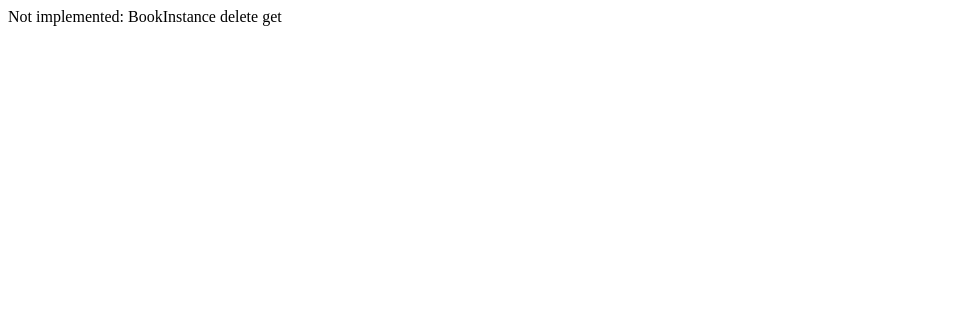
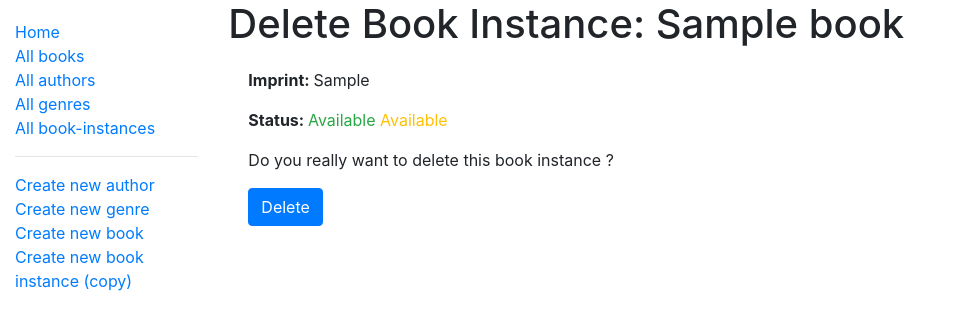
Before and after one commit to Fronchak/local-library-express, a Node server app: page /catalog/bookInstance/600000000000000000000001/delete in a window 1280 px wide. Shown: the top 330 px of the page, without its empty margins (0-958 px from the left). Run offline with Node 20, Linux system fonts and the light colour scheme; tables that the repository leaves empty hold one stand-in row (values such as "Sample post"); some libraries are stand-ins or nearby versions.

Commit message:
Implementado exclusão das cópias dos livros

```diff
--- a/controllers/bookInstanceController.js
+++ b/controllers/bookInstanceController.js
@@ -78,12 +78,31 @@ exports.bookInstance_create_post = [
     }
 ];
 
-exports.bookInstance_delete_get = (req, res) => {
-    res.send("Not implemented: BookInstance delete get");
+exports.bookInstance_delete_get = (req, res, next) => {
+    const id = mongoose.Types.ObjectId(req.params.id);
+    BookInstance.findById(id)
+        .populate("book")
+        .exec((err, bookInstance) => {
+            if (err) return next(err);
+            if (!bookInstance) return res.redirect("/catalog/bookinstances");
+            return res.render("bookInstanceDelete", {
+                title: "Delete Book Instance",
+                bookInstance
+            });
+        });
 };
 
 exports.bookInstance_delete_post = (req, res) => {
-    res.send("Not implemented: BookInstance delete post");
+    const id = req.body.bookinstanceid;
+    BookInstance.findById(id)
+        .exec((err, bookInstance) => {
+            if (err) return next(err);
+            if (!bookInstance) return res.redirect("/catalog/bookinstances");
+            BookInstance.findByIdAndDelete(id, (err) => {
+                if (err) return next(err);
+                return res.redirect("/catalog/bookinstances");
+            });
+        });
 };
 
 exports.bookInstance_update_get = (req, res) => {
--- a/models/bookInstance.js
+++ b/models/bookInstance.js
@@ -7,7 +7,7 @@ const BookInstanceSchema = new Schema({
     book: { type: Schema.Types.ObjectId, ref: "Book", required: true },
     imprint: { type: String, required: true },
     status: { type: String, required: true, enum: ["Available",
-        "Maintenance", "loaned", "Reserved"], default: "Maintenance"},
+        "Maintenance", "Loaned", "Reserved"], default: "Maintenance"},
     due_back: { type: Date, default: Date.now}
 });
 
--- /dev/null
+++ b/views/bookInstanceDelete.pug
@@ -0,0 +1,23 @@
+extends layout
+
+block content
+
+    h1 #{title}: #{bookInstance.book.title}
+    div(style="margin-top:20px;margin-left:20px;")
+
+        p #[strong Imprint: ] #{bookInstance.imprint}
+
+        p #[strong Status: ]
+            if bookInstance.status === "Available"
+                span.text-success #{bookInstance.status}
+            if bookInstance.status === "Maintenance"
+                span.text-danger #{bookInstance.status}
+            else
+                span.text-warning #{bookInstance.status}
+
+        p Do you really want to delete this book instance ?
+
+        form(method="POST" action="")
+            div.form-group
+                input#bookinstanceid.form-control(type="hidden" required="true" name="bookinstanceid" value=bookInstance._id)
+                button.btn.btn-primary(type="submit") Delete
--- a/views/bookInstanceDetail.pug
+++ b/views/bookInstanceDetail.pug
@@ -18,3 +18,5 @@ block content
 
         if copie.status != "Available"
             p #[strong Due back: ] #{copie.dueBackFormatted}
+
+    a(href=`${copie.url}/delete`) Delete copie
```
